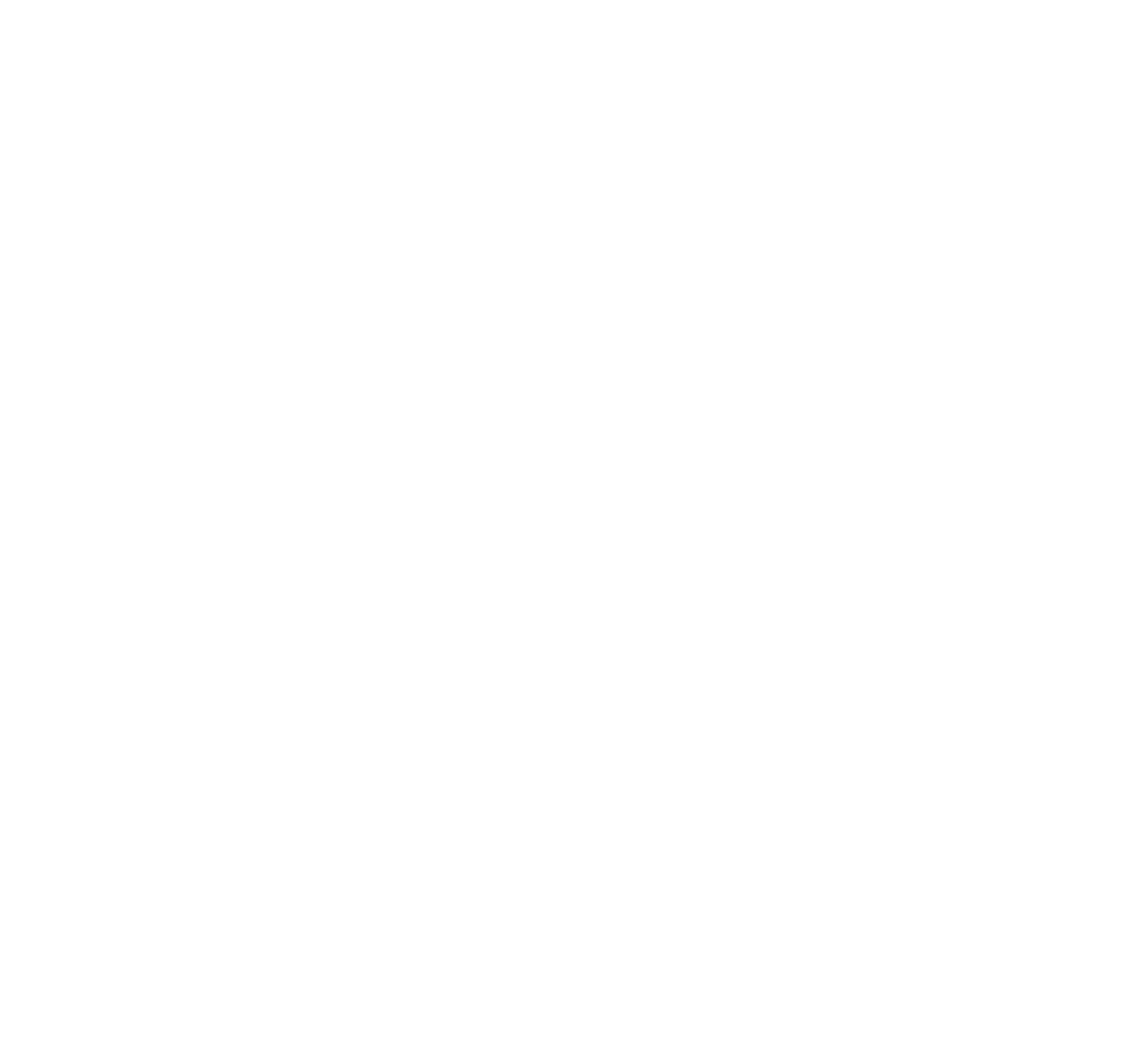
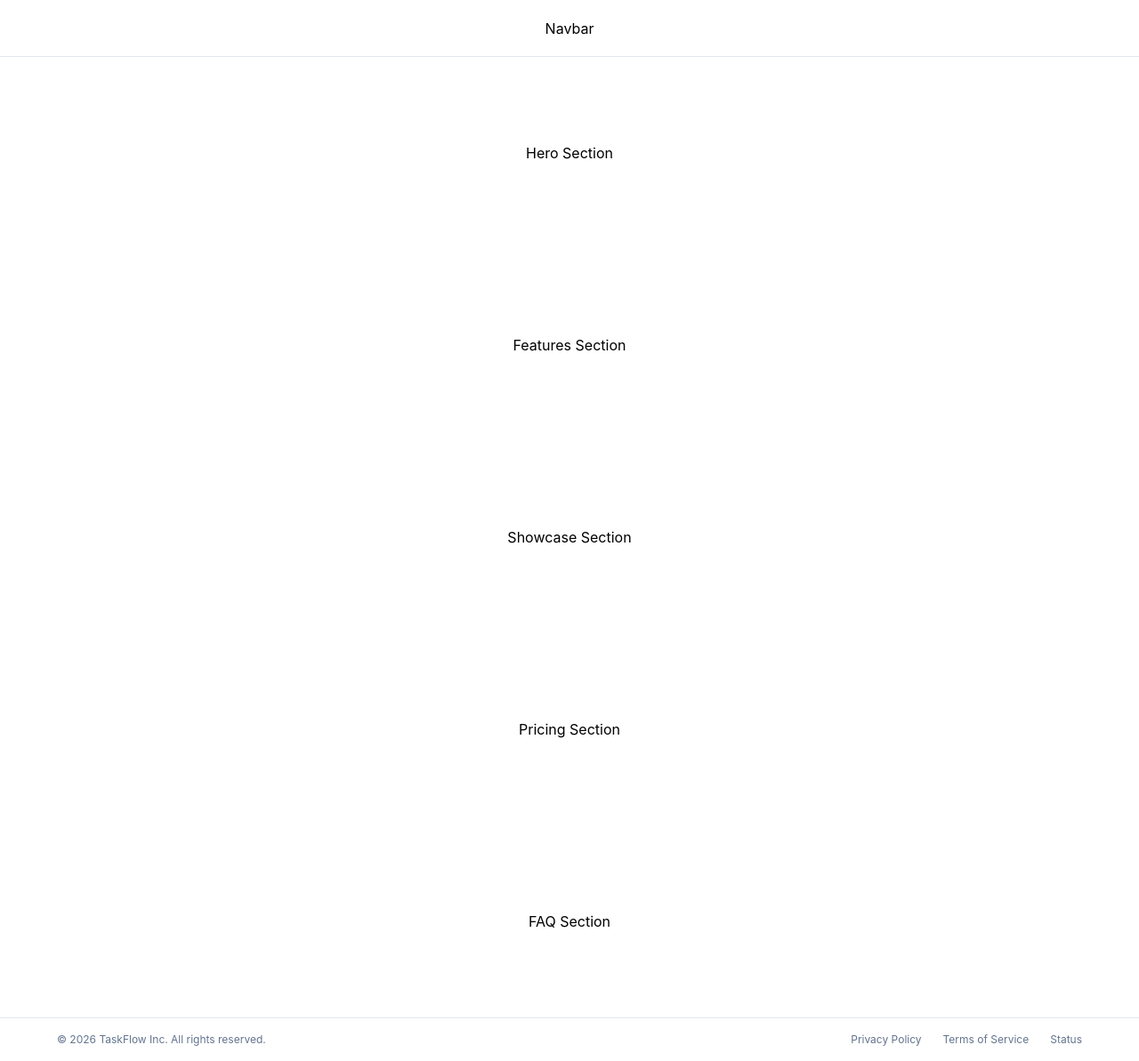
Before and after one commit to EmaanAbid2711/TaskFlow-WebApplication, a React (Vite) app in the folder taskflow/frontend/: page /landing in a window 1280 px wide. Before the commit this address had no page. Shown: the whole page at 89% size. Before the commit the page ends 800 px from the top, so only its background shows below. Built offline with nearby package versions, Linux system fonts and the light colour scheme.

Commit message:
6 July: Build the structure of landing page and reusable components

```diff
--- a/taskflow/frontend/src/App.tsx
+++ b/taskflow/frontend/src/App.tsx
@@ -1,6 +1,6 @@
 import { BrowserRouter, Routes, Route } from "react-router-dom";
 
-import {Login, ForgotPassword, Signup, Dashboard, Projects} from "./pages";
+import {Login, ForgotPassword, Signup, Dashboard, Projects, Landing} from "./pages";
 import {AppLayout} from "./components";
 
 function App() {
@@ -8,6 +8,7 @@ function App() {
     <BrowserRouter>
       <Routes>
 
+        <Route path="/landing" element={<Landing />} />
         <Route path="/" element={<Login />} />
         <Route path="/signup" element={<Signup />} />
         <Route path="/forgot-password" element={<ForgotPassword />} />
--- a/taskflow/frontend/src/components/index.ts
+++ b/taskflow/frontend/src/components/index.ts
@@ -23,3 +23,9 @@ export { default as Attachments } from "./projects/TaskDrawer/Attachments";
 export { default as ActivityTimeline } from "./projects/TaskDrawer/ActivityTimeline";
 export { default as CommentBox } from "./projects/TaskDrawer/CommentBox";
 export { default as TaskHeader } from "./projects/TaskDrawer/TaskHeader";
+export { default as FAQ} from "./landing/FAQ/FAQ";
+export { default as Features} from "./landing/Features/Features";
+export { default as Hero} from "./landing/Hero/Hero";
+export { default as Showcase} from "./landing/Showcase/Showcase";
+export { default as Navbar} from "./landing/Navbar/Navbar";
+export { default as Pricing} from "./landing/Pricing/Pricing";
--- /dev/null
+++ b/taskflow/frontend/src/components/landing/FAQ/FAQ.tsx
@@ -0,0 +1,9 @@
+function FAQ() {
+  return (
+    <section className="py-24 text-center">
+      FAQ Section
+    </section>
+  );
+}
+
+export default FAQ;
--- /dev/null
+++ b/taskflow/frontend/src/components/landing/Features/Features.tsx
@@ -0,0 +1,9 @@
+function Features() {
+  return (
+    <section className="py-24 text-center">
+      Features Section
+    </section>
+  );
+}
+
+export default Features;
--- /dev/null
+++ b/taskflow/frontend/src/components/landing/Hero/Hero.tsx
@@ -0,0 +1,9 @@
+function Hero() {
+  return (
+    <section className="py-24 text-center">
+      Hero Section
+    </section>
+  );
+}
+
+export default Hero;
--- /dev/null
+++ b/taskflow/frontend/src/components/landing/Navbar/Navbar.tsx
@@ -0,0 +1,9 @@
+function Navbar() {
+  return (
+    <header className="h-16 border-b border-slate-200 flex items-center justify-center">
+      Navbar
+    </header>
+  );
+}
+
+export default Navbar;
--- /dev/null
+++ b/taskflow/frontend/src/components/landing/Pricing/Pricing.tsx
@@ -0,0 +1,9 @@
+function Pricing() {
+  return (
+    <section className="py-24 text-center">
+      Pricing Section
+    </section>
+  );
+}
+
+export default Pricing;
--- /dev/null
+++ b/taskflow/frontend/src/components/landing/Showcase/Showcase.tsx
@@ -0,0 +1,9 @@
+function Showcase() {
+  return (
+    <section className="py-24 text-center">
+      Showcase Section
+    </section>
+  );
+}
+
+export default Showcase;
--- /dev/null
+++ b/taskflow/frontend/src/data/landingdata.ts
@@ -0,0 +1 @@
+export {};
--- /dev/null
+++ b/taskflow/frontend/src/interfaces/landing.ts
@@ -0,0 +1 @@
+export {};
--- /dev/null
+++ b/taskflow/frontend/src/pages/Landing/Landing.tsx
@@ -0,0 +1,21 @@
+import {Navbar, Hero, Features, Showcase, Pricing, FAQ, Footer} from "../../components";
+
+function Landing() {
+  return (
+    <div className="min-h-screen bg-white">
+      <Navbar />
+
+      <main>
+        <Hero />
+        <Features />
+        <Showcase />
+        <Pricing />
+        <FAQ />
+      </main>
+
+      <Footer />
+    </div>
+  );
+}
+
+export default Landing;
--- a/taskflow/frontend/src/pages/index.ts
+++ b/taskflow/frontend/src/pages/index.ts
@@ -3,3 +3,4 @@ export { default as ForgotPassword } from "./ForgotPassword/ForgotPassword";
 export { default as Signup } from "./Signup/Signup";
 export { default as Dashboard } from "./Dashboard/Dashboard";
 export { default as Projects } from "./Projects/Projects";
+export { default as Landing } from "./Landing/Landing";
```
Also changed, not shown: 1 other file (tests, documents, lock files or other folders).
